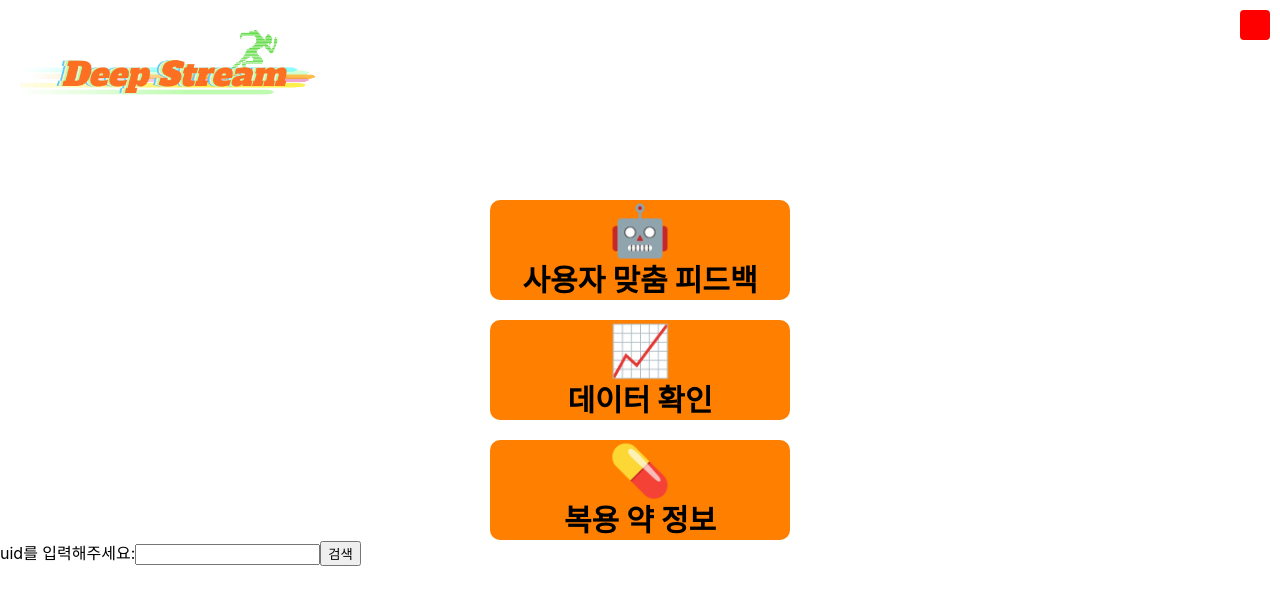
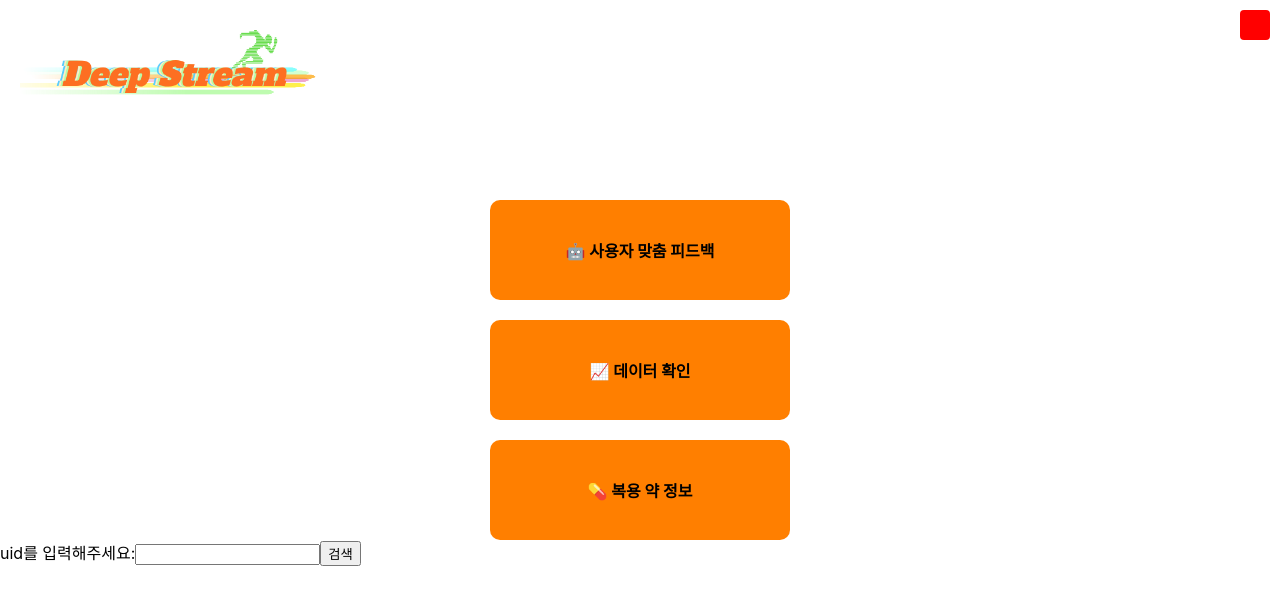
Before and after one commit to hyojeong0407/Customized_lifesytle, a React (Create React App) app in the folder customize/: page / in a window 1280 px wide. Shown: the top 604 px of the page. Built offline with nearby package versions, Linux system fonts and the light colour scheme.

Commit message:
메인화면

```diff
--- a/customize/src/App.js
+++ b/customize/src/App.js
@@ -22,6 +22,7 @@ function App() {
   const [showButtons, setShowButtons] = useState(false);
 
   const [isLoggedIn, setIsLoggedIn] = useState(false);
+  const [selectedUser, setSelectedUser] = useState(null);
 
   const handleSearch = () => {
     const foundGuardian = guardians.find(g => g.uid === uidInput);
@@ -31,6 +32,7 @@ function App() {
       setView('app_for_guard');
       setIsLoggedIn(true);
     } else if (foundUser) {
+      setSelectedUser(foundUser);
       setView('app_for_user');
       setIsLoggedIn(true);
     } else {
@@ -48,7 +50,9 @@ function App() {
   };
 
   const handleRegisterUser = () => {
-    setUsers([...users, { uid: uidInput, nickname: uidInput }]);
+    const newUser = { uid: uidInput, nickname: uidInput };
+    setUsers([...users, newUser]);
+    setSelectedUser(newUser);
     setView('app_for_user');
     setShowButtons(false);
     setUidInput('');
@@ -62,16 +66,17 @@ function App() {
         onClose={() => setView('menu')}
         onOpenCheckData={() => setView('checkdata')}
         onOpenCheckfig={() => setView('checkfig')}
+        selectedUser={selectedUser}
       />
     );
   }
 
   if (view === 'checkdata') {
-    return <CheckData onClose={() => setView('healthfeedback')} />;
+    return <CheckData onClose={() => setView('healthfeedback')} selectedUser={selectedUser} />;
   }
 
   if (view === 'checkfig') {
-    return <Checkfig onClose={() => setView('healthfeedback')} />;
+    return <Checkfig onClose={() => setView('healthfeedback')} selectedUser={selectedUser} />;
   }
 
   if (view === 'getfeedback') {
@@ -79,12 +84,13 @@ function App() {
       <GetFeedback
         onClose={() => setView('menu')}
         onOpenGuardianShare={() => setView('guardian_share')}
+        selectedUser={selectedUser}
       />
     );
   }
 
   if (view === 'guardian_share') {
-    return <Guardian_Share onClose={() => setView('getfeedback')} />;
+    return <Guardian_Share onClose={() => setView('getfeedback')} selectedUser={selectedUser} />;
   }
 
   if (view === 'medication') {
@@ -92,25 +98,25 @@ function App() {
       <Medication
         onClose={() => setView('menu')}
         onOpenMediInfo={() => setView('mediinfo')}
+        selectedUser={selectedUser}
       />
     );
   }
 
   if (view === 'mediinfo') {
-    return <MediInfo onClose={() => setView('medication')} />;
+    return <MediInfo onClose={() => setView('medication')} selectedUser={selectedUser} />;
   }
 
   if (view === 'app_for_guard') {
     return (
       <App_for_guard
-        onClose={() => setView('menu')}
         guardians={guardians}
-        setGuardians={setGuardians}
         users={users}
         setUsers={setUsers}
         isLoggedIn={isLoggedIn}
         setIsLoggedIn={setIsLoggedIn}
         setView={setView}
+        setSelectedUser={setSelectedUser}
       />
     );
   }
@@ -118,10 +124,10 @@ function App() {
   if (view === 'app_for_user') {
     return (
       <App_for_user
-        onClose={() => setView('menu')}
         isLoggedIn={isLoggedIn}
         setIsLoggedIn={setIsLoggedIn}
         setView={setView}
+        currentUser={selectedUser}
       />
     );
   }
@@ -129,7 +135,7 @@ function App() {
   // ===== 기본 화면 =====
   return (
     <div>
-      {/* ✅ 우측 상단 로그인 상태 버튼 */}
+      {/* 로그인 상태 버튼 */}
       <div style={{ position: 'absolute', top: 10, right: 10 }}>
         <button
           style={{
@@ -143,6 +149,7 @@ function App() {
             if (isLoggedIn) {
               setIsLoggedIn(false);
               setView('menu');
+              setSelectedUser(null);
             }
           }}
         />
@@ -160,8 +167,7 @@ function App() {
             else alert('uid로 먼저 접속해주세요');
           }}
         >
-          <span className="btn-icon">🤖</span>
-          <span className="btn-label">사용자 맞춤 피드백</span>
+          🤖 사용자 맞춤 피드백
         </button>
 
         <button
@@ -171,8 +177,7 @@ function App() {
             else alert('uid로 먼저 접속해주세요');
           }}
         >
-          <span className="btn-icon">📈</span>
-          <span className="btn-label">데이터 확인</span>
+          📈 데이터 확인
         </button>
 
         <button
@@ -182,11 +187,12 @@ function App() {
             else alert('uid로 먼저 접속해주세요');
           }}
         >
-          <span className="btn-icon">💊</span>
-          <span className="btn-label">복용 약 정보</span>
+          💊 복용 약 정보
         </button>
       </div>
 
+      {/* 로그인 상태가 아닐 때만 UID 입력창 표시 */}
+      {!isLoggedIn && (
         <div className="uid-search">
           <label>uid를 입력해주세요:</label>
           <input
@@ -196,8 +202,9 @@ function App() {
           />
           <button onClick={handleSearch}>검색</button>
         </div>
+      )}
 
-      {showButtons && (
+      {showButtons && !isLoggedIn && (
         <div className="role-buttons">
           <button onClick={handleRegisterGuardian}>보호자 버튼</button>
           <button onClick={handleRegisterUser}>사용자 버튼</button>
--- a/customize/src/components/App_for_guard.js
+++ b/customize/src/components/App_for_guard.js
@@ -2,10 +2,11 @@ import { useState } from 'react';
 import deepStreamImage from '../Deep_Stream.png';
 import '../App.css';
 
-function App_for_guard({ guardians, setGuardians, users, setUsers, isLoggedIn, setIsLoggedIn, setView }) {
+function App_for_guard({ guardians, users, setUsers, isLoggedIn, setIsLoggedIn, setView, setSelectedUser }) {
   const [showRegister, setShowRegister] = useState(false);
   const [userUid, setUserUid] = useState('');
   const [userNickname, setUserNickname] = useState('');
+  const [showList, setShowList] = useState(false);
 
   const handleSaveUser = () => {
     if (userUid && userNickname) {
@@ -18,7 +19,7 @@ function App_for_guard({ guardians, setGuardians, users, setUsers, isLoggedIn, s
         setUsers(updatedUsers);
         alert('기존 사용자 UID의 별명을 수정했습니다!');
       } else {
-        // 존재하지 않음 → 새로 추가
+        // 새로 추가
         setUsers([...users, { uid: userUid, nickname: userNickname }]);
         alert('새 사용자 등록 완료!');
       }
@@ -31,7 +32,7 @@ function App_for_guard({ guardians, setGuardians, users, setUsers, isLoggedIn, s
 
   return (
     <div>
-      {/* ✅ 우측 상단 로그인 상태 버튼 */}
+      {/* 로그인 상태 버튼 */}
       <div style={{ position: 'absolute', top: 10, right: 10 }}>
         <button
           style={{
@@ -45,6 +46,7 @@ function App_for_guard({ guardians, setGuardians, users, setUsers, isLoggedIn, s
             if (isLoggedIn) {
               setIsLoggedIn(false);
               setView('menu');
+              setSelectedUser(null);
             }
           }}
         />
@@ -54,26 +56,16 @@ function App_for_guard({ guardians, setGuardians, users, setUsers, isLoggedIn, s
         <img className="deep-stream" src={deepStreamImage} alt="Deep stream" />
       </div>
 
+      <h3>보호자 화면</h3>
+
       <div className='button-container'>
-        <button className='health'>
-          <span className="btn-icon">🤖</span>
-          <span className="btn-label">사용자 맞춤 피드백</span>
-        </button>
+        <button onClick={() => setView('healthfeedback')}>🤖 사용자 맞춤 피드백</button>
+        <button onClick={() => setView('getfeedback')}>📈 데이터 확인</button>
+        <button onClick={() => setView('medication')}>💊 복용 약 정보</button>
 
-        <button className='feedback'>
-          <span className="btn-icon">📈</span>
-          <span className="btn-label">데이터 확인</span>
-        </button>
-
-        <button className='medication'>
-          <span className="btn-icon">💊</span>
-          <span className="btn-label">복용 약 정보</span>
-        </button>
-
-        {/* 보호자 화면 전용: 사용자 등록 버튼 */}
+        {/* 사용자 등록 버튼 */}
         <button className='register' onClick={() => setShowRegister(true)}>
-          <span className="btn-icon">👤</span>
-          <span className="btn-label">사용자 등록</span>
+          👤 사용자 등록
         </button>
       </div>
 
@@ -95,25 +87,30 @@ function App_for_guard({ guardians, setGuardians, users, setUsers, isLoggedIn, s
         </div>
       )}
 
-      {/* 보호자 목록 */}
-      <div className="uid-list">
-        <h3>보호자 목록</h3>
-        <ul>
-          {guardians.map((g, index) => (
-            <li key={index}>{g.uid} - {g.nickname}</li>
-          ))}
-        </ul>
+      {/* 오른쪽 아래 사용자 목록 버튼 */}
+      <div style={{ position: 'absolute', bottom: 10, right: 10 }}>
+        <button onClick={() => setShowList(!showList)}>📋 사용자 목록</button>
       </div>
 
-      {/* 사용자 목록 */}
-      <div className="uid-list">
-        <h3>사용자 목록</h3>
-        <ul>
-          {users.map((u, index) => (
-            <li key={index}>{u.uid} - {u.nickname}</li>
-          ))}
-        </ul>
-      </div>
+      {showList && (
+        <div className="user-list">
+          <h4>등록된 사용자</h4>
+          <ul>
+            {users.map((u, index) => (
+              <li key={index}>
+                <button
+                  onClick={() => {
+                    setSelectedUser(u); // 선택된 사용자 저장
+                    setView('healthfeedback'); // 해당 사용자로 컴포넌트 접속
+                  }}
+                >
+                  {u.nickname}
+                </button>
+              </li>
+            ))}
+          </ul>
+        </div>
+      )}
     </div>
   );
 }
--- a/customize/src/components/App_for_user.js
+++ b/customize/src/components/App_for_user.js
@@ -1,10 +1,10 @@
 import deepStreamImage from '../Deep_Stream.png';
 import '../App.css';
 
-function App_for_user({ isLoggedIn, setIsLoggedIn, setView }) {
+function App_for_user({ isLoggedIn, setIsLoggedIn, setView, currentUser }) {
   return (
     <div>
-      {/* ✅ 우측 상단 로그인 상태 버튼 */}
+      {/* 로그인 상태 버튼 */}
       <div style={{ position: 'absolute', top: 10, right: 10 }}>
         <button
           style={{
@@ -27,21 +27,13 @@ function App_for_user({ isLoggedIn, setIsLoggedIn, setView }) {
         <img className="deep-stream" src={deepStreamImage} alt="Deep stream" />
       </div>
 
+      <h3>사용자 화면</h3>
+      <p>현재 사용자: {currentUser?.nickname} ({currentUser?.uid})</p>
+
       <div className='button-container'>
-        <button className='health'>
-          <span className="btn-icon">🤖</span>
-          <span className="btn-label">사용자 맞춤 피드백</span>
-        </button>
-
-        <button className='feedback'>
-          <span className="btn-icon">📈</span>
-          <span className="btn-label">데이터 확인</span>
-        </button>
-
-        <button className='medication'>
-          <span className="btn-icon">💊</span>
-          <span className="btn-label">복용 약 정보</span>
-        </button>
+        <button onClick={() => setView('healthfeedback')}>🤖 사용자 맞춤 피드백</button>
+        <button onClick={() => setView('getfeedback')}>📈 데이터 확인</button>
+        <button onClick={() => setView('medication')}>💊 복용 약 정보</button>
       </div>
     </div>
   );
```
Lines whose indentation alone changed are shown as unchanged.
